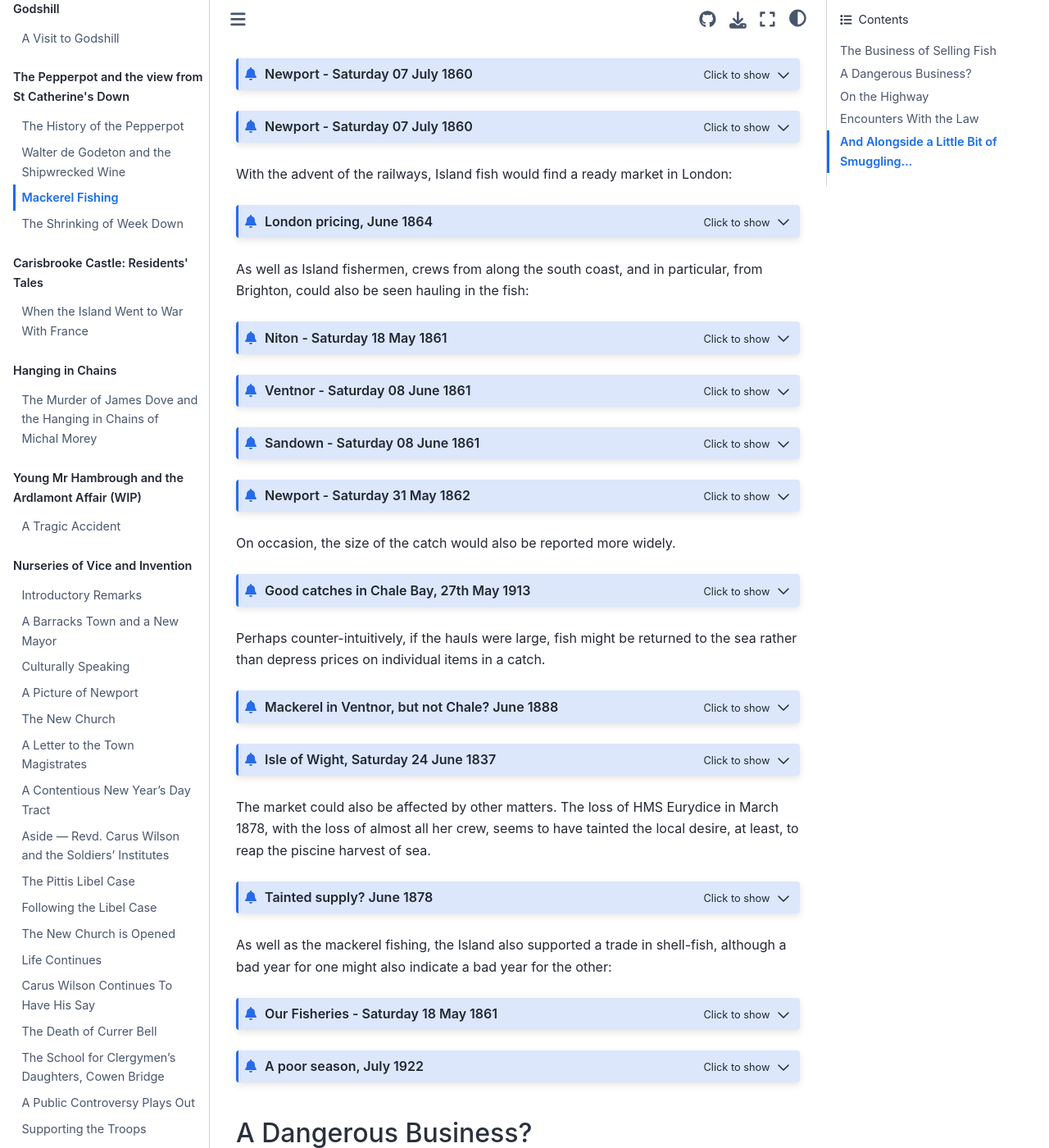
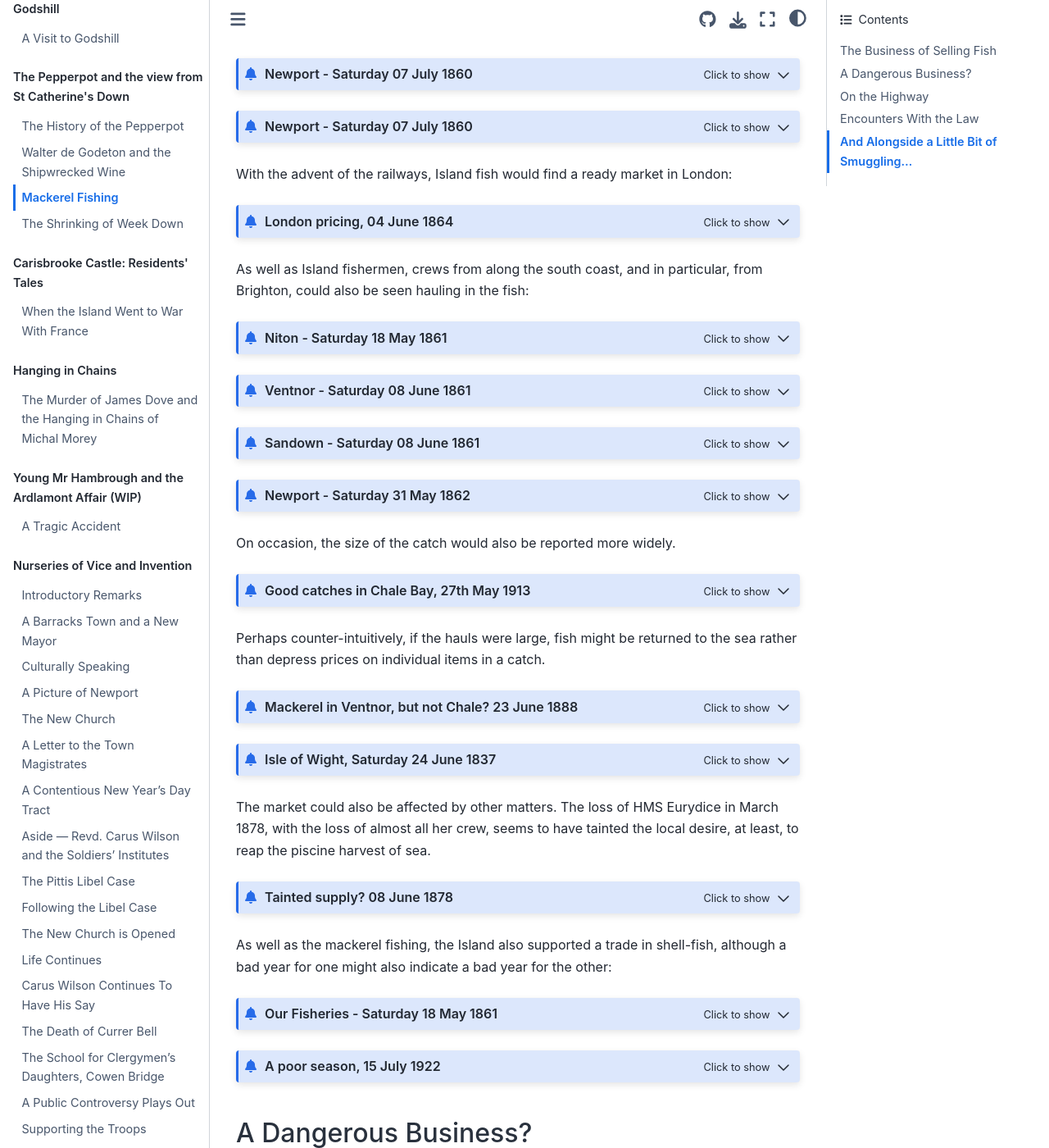
Before and after one commit to psychemedia/island-storynotes, a Jupyter Book: the page built from mackerel.md, in a window 1280 px wide and 1400 px high, scrolled down 3544 px. Shown: the whole window at 82% size. Built offline with Jupyter Book 1.0.4 settings and Sphinx 7.4.7 and the Sphinx Book theme 1.1.4, drawn with Linux system fonts in a browser that asks for light colours; some of the changed text lies outside the part shown.

Commit message:
Update mackerel.md

````diff
--- a/mackerel.md
+++ b/mackerel.md
@@ -253,7 +253,7 @@ A considerable quantity of mackerel hare been caught near Black-gang. On Monday,
 
 ```
 
-```{admonition} Large captures of Mackerel, 23rd June 1883
+```{admonition} Large captures of Mackerel, 23 June 1883
 :class: dropdown
 
 [Hampshire Advertiser - Saturday 23 June 1883](https://www.britishnewspaperarchive.co.uk/viewer/bl/0000495/18830623/067/0008)
@@ -315,7 +315,7 @@ Mackerel.— During the week and the latter part of last week we were pleasingly
 
 With the advent of the railways, Island fish would find a ready market in London:
 
-```{admonition} London pricing, June 1864
+```{admonition} London pricing, 04 June 1864
 :class: dropdown
 
 [Isle of Wight Observer - Saturday 04 June 1864](https://www.britishnewspaperarchive.co.uk/viewer/bl/0000170/18640604/008/0003)
@@ -382,7 +382,7 @@ The mackerel fishing season off the Isle of Wight was opened with remarkable cat
 
 Perhaps counter-intuitively, if the hauls were large, fish might be returned to the sea rather than depress prices on individual items in a catch.
 
-```{admonition} Mackerel in Ventnor, but not Chale? June 1888
+```{admonition} Mackerel in Ventnor, but not Chale? 23 June 1888
 :class: dropdown
 
 [Isle of Wight Observer - Saturday 23 June 1888](https://www.britishnewspaperarchive.co.uk/viewer/bl/0000170/18880623/113/0008)
@@ -405,7 +405,7 @@ Hay-making is now pretty general in this neighbourhood, and the swoaths are heav
 
 The market could also be affected by other matters. The loss of HMS Eurydice in March 1878, with the loss of almost all her crew, seems to have tainted the local desire, at least, to reap the piscine harvest of sea.
 
-```{admonition} Tainted supply? June 1878
+```{admonition} Tainted supply? 08 June 1878
 :class: dropdown
 
 [Isle of Wight Observer - Saturday 08 June 1878](https://www.britishnewspaperarchive.co.uk/viewer/bl/0000170/18780608/010/0005)
@@ -424,7 +424,7 @@ A great deal has been said and written of late years about our fisheries; not on
 
 ```
 
-```{admonition} A poor season, July 1922
+```{admonition} A poor season, 15 July 1922
 :class: dropdown
 
 [Isle of Wight Observer - Saturday 15 July 1922](https://www.britishnewspaperarchive.co.uk/viewer/bl/0000170/19220715/023/0001)
````
